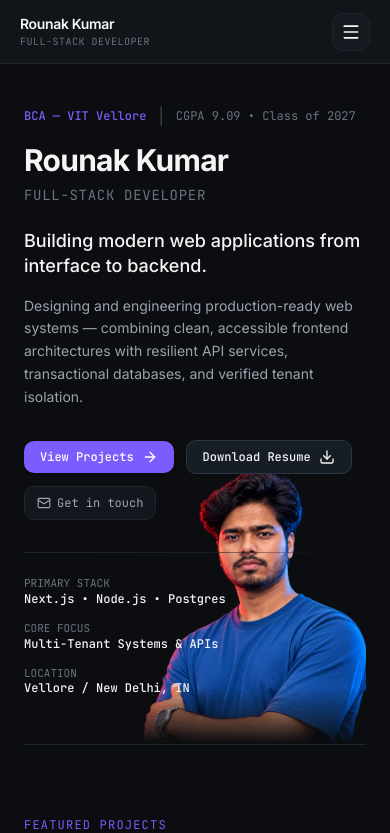
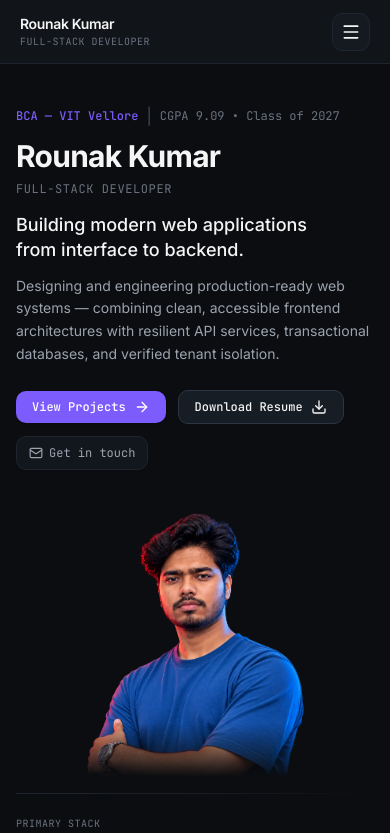
Before and after one commit to gh-raunil/Rounak-s-Portfolio, a Next.js app: page / in a window 390 px wide. Shown: the top 833 px of the page. Built offline with nearby package versions, Linux system fonts and the light colour scheme.

Commit message:
feat(hero): polish environmental red/blue studio lighting and mobile responsive hierarchy

```diff
--- a/components/layout/AppShell.tsx
+++ b/components/layout/AppShell.tsx
@@ -14,7 +14,7 @@ export default function AppShell({ children }: { children: React.ReactNode }) {
 
       {/* Main Content Area */}
       <div className="lg:pl-64 xl:pl-72 flex-1 flex flex-col transition-all">
-        <main className="flex-1 w-full max-w-5xl mx-auto px-6 sm:px-8 lg:px-12 pt-20 sm:pt-24 lg:pt-14 pb-16">
+        <main className="flex-1 w-full max-w-5xl mx-auto px-4 sm:px-6 md:px-8 lg:px-12 pt-20 sm:pt-24 lg:pt-14 pb-16">
           {children}
         </main>
         <Footer />
--- a/components/projects/PetProtocolsWalkthrough.tsx
+++ b/components/projects/PetProtocolsWalkthrough.tsx
@@ -128,9 +128,9 @@ export default function PetProtocolsWalkthrough() {
         </div>
       </div>
 
-      {/* Step Selector Tabs */}
-      <div className="flex items-center justify-between gap-2 overflow-x-auto pb-1 scrollbar-none">
-        <div className="flex items-center gap-1.5 sm:gap-2">
+      {/* Step Selector Tabs & Navigation Controls */}
+      <div className="flex items-center justify-between gap-2.5">
+        <div className="flex items-center gap-1.5 sm:gap-2 overflow-x-auto pb-1 scrollbar-none flex-1 min-w-0">
           {STEPS.map((step, idx) => {
             const isActive = idx === activeStepIndex;
             return (
@@ -138,7 +138,7 @@ export default function PetProtocolsWalkthrough() {
                 key={step.id}
                 type="button"
                 onClick={() => setActiveStepIndex(idx)}
-                className={`flex items-center gap-1.5 px-3 py-1.5 rounded-lg text-xs font-mono transition-all cursor-pointer whitespace-nowrap ${
+                className={`flex items-center gap-1.5 px-3 py-1.5 rounded-lg text-xs font-mono transition-all cursor-pointer whitespace-nowrap shrink-0 ${
                   isActive
                     ? "bg-[var(--accent)] text-white font-medium shadow-sm"
                     : "bg-[var(--bg-subtle)] text-[var(--text-secondary)] hover:text-[var(--text-primary)] hover:bg-[var(--card-hover)] border border-[var(--border-subtle)]"
@@ -159,7 +159,7 @@ export default function PetProtocolsWalkthrough() {
         </div>
 
         {/* Previous / Next Controls */}
-        <div className="flex items-center gap-1 shrink-0 ml-2">
+        <div className="flex items-center gap-1 shrink-0">
           <button
             type="button"
             onClick={handlePrev}
--- a/components/sections/Hero.tsx
+++ b/components/sections/Hero.tsx
@@ -8,36 +8,36 @@ export default function Hero() {
   return (
     <section
       aria-label="Introduction & Overview"
-      className="relative pt-6 sm:pt-2 lg:pt-4 pb-12 sm:pb-16 lg:pb-20 border-b border-[var(--border-subtle)] overflow-hidden lg:min-h-[580px] xl:min-h-[640px]"
+      className="relative pt-6 sm:pt-8 lg:pt-10 pb-12 sm:pb-16 lg:pb-20 border-b border-[var(--border-subtle)] overflow-hidden lg:min-h-[580px] xl:min-h-[640px]"
     >
       {/* Layer 2: Subtle Studio Environmental Lighting (Warm Red from Left, Cool Blue from Right) */}
       <div
         aria-hidden="true"
         className="pointer-events-none select-none absolute inset-0 -z-10 overflow-hidden"
       >
-        {/* Left Warm / Red Studio Light — Soft diffused crimson wash illuminating from the left */}
+        {/* Left Warm / Red Studio Light — Soft diffused wash originating outside the viewport on the left */}
         <div
-          className="absolute -left-[20%] sm:-left-[12%] lg:left-[0%] top-[15%] sm:top-[12%] w-[280px] sm:w-[440px] lg:w-[620px] h-[280px] sm:h-[440px] lg:h-[620px] rounded-full bg-[radial-gradient(circle,rgba(225,29,72,0.04)_0%,rgba(225,29,72,0.015)_45%,transparent_75%)] dark:bg-[radial-gradient(circle,rgba(225,29,72,0.10)_0%,rgba(225,29,72,0.03)_50%,transparent_75%)] blur-[60px] sm:blur-[90px] lg:blur-[120px]"
+          className="absolute -left-[180px] sm:-left-[240px] lg:-left-[280px] top-[12%] sm:top-[8%] lg:top-[5%] w-[420px] sm:w-[580px] lg:w-[760px] h-[420px] sm:h-[580px] lg:h-[760px] rounded-full bg-[radial-gradient(circle_at_30%_50%,rgba(225,29,72,0.035)_0%,rgba(225,29,72,0.012)_45%,transparent_70%)] dark:bg-[radial-gradient(circle_at_30%_50%,rgba(225,29,72,0.09)_0%,rgba(225,29,72,0.025)_50%,transparent_70%)] blur-[70px] sm:blur-[100px] lg:blur-[130px]"
         />
 
-        {/* Right Cool / Blue Studio Light — Soft diffused blue wash illuminating from the right */}
+        {/* Right Cool / Blue Studio Light — Soft diffused wash originating outside the viewport on the right */}
         <div
-          className="absolute -right-[15%] sm:-right-[8%] lg:right-[-2%] top-[10%] sm:top-[6%] w-[300px] sm:w-[460px] lg:w-[640px] h-[300px] sm:h-[460px] lg:h-[640px] rounded-full bg-[radial-gradient(circle,rgba(37,99,235,0.045)_0%,rgba(37,99,235,0.016)_45%,transparent_75%)] dark:bg-[radial-gradient(circle,rgba(37,99,235,0.12)_0%,rgba(37,99,235,0.035)_50%,transparent_75%)] blur-[60px] sm:blur-[90px] lg:blur-[120px]"
+          className="absolute -right-[180px] sm:-right-[240px] lg:-right-[260px] top-[15%] sm:top-[6%] lg:top-[2%] w-[440px] sm:w-[600px] lg:w-[780px] h-[440px] sm:h-[600px] lg:h-[780px] rounded-full bg-[radial-gradient(circle_at_70%_50%,rgba(37,99,235,0.04)_0%,rgba(37,99,235,0.015)_45%,transparent_70%)] dark:bg-[radial-gradient(circle_at_70%_50%,rgba(37,99,235,0.11)_0%,rgba(37,99,235,0.03)_50%,transparent_70%)] blur-[70px] sm:blur-[100px] lg:blur-[130px]"
         />
       </div>
 
-      {/* Layer 3: Large Transparent Portrait Cutout (Integrated Hero Canvas Layer, Sized to Prevent Cropping) */}
+      {/* Layer 3: Desktop Large Transparent Portrait Cutout (Approved Desktop Composition: Behind/Within Hero Right) */}
       <div
         aria-hidden="true"
-        className="pointer-events-none select-none absolute right-[-10px] sm:right-0 lg:right-2 xl:right-6 bottom-0 z-[1] flex items-end justify-end"
+        className="hidden lg:flex pointer-events-none select-none absolute right-[-10px] lg:right-2 xl:right-6 bottom-0 z-[1] items-end justify-end"
       >
-        <div className="relative w-[240px] sm:w-[310px] md:w-[380px] lg:w-[460px] xl:w-[520px] aspect-[1162/1353] [mask-image:linear-gradient(to_bottom,black_80%,transparent_100%)] [-webkit-mask-image:linear-gradient(to_bottom,black_80%,transparent_100%)]">
+        <div className="relative w-[460px] xl:w-[520px] aspect-[1162/1353] [mask-image:linear-gradient(to_bottom,black_80%,transparent_100%)] [-webkit-mask-image:linear-gradient(to_bottom,black_80%,transparent_100%)]">
           <Image
             src="/Image_no_bg.png"
             alt="Rounak Kumar — Full-Stack Developer portrait"
             fill
             priority
-            sizes="(max-width: 640px) 240px, (max-width: 768px) 380px, (max-width: 1024px) 460px, 520px"
+            sizes="520px"
             className="object-contain object-bottom"
           />
         </div>
@@ -45,8 +45,8 @@ export default function Hero() {
 
       {/* Layer 4: Foreground Hero Content & Interactive Elements */}
       <div className="relative z-10 max-w-xl lg:max-w-2xl flex flex-col justify-center">
-        {/* Credential Status */}
-        <div className="flex flex-wrap items-center gap-3 mb-4">
+        {/* Credential Status (wraps naturally on narrow viewports) */}
+        <div className="flex flex-wrap items-center gap-2 sm:gap-3 mb-3 sm:mb-4">
           <span className="font-mono text-xs font-medium text-[var(--accent)]">
             BCA — VIT Vellore
           </span>
@@ -60,21 +60,23 @@ export default function Hero() {
         <h1 className="text-3xl sm:text-4xl lg:text-5xl font-bold tracking-tight text-[var(--text-primary)] leading-[1.1] mb-2">
           {siteConfig.name}
         </h1>
-        <p className="font-mono text-sm sm:text-base tracking-wider text-[var(--text-muted)] uppercase mb-6">
+        <p className="font-mono text-xs sm:text-sm md:text-base tracking-wider text-[var(--text-muted)] uppercase mb-4 sm:mb-6">
           {siteConfig.title}
         </p>
 
-        {/* Core Technical Statement */}
-        <p className="text-lg sm:text-xl text-[var(--text-primary)] font-medium leading-snug mb-4 max-w-xl">
-          {siteConfig.tagline}
+        {/* Core Technical Statement (Intentional clean 2-line break on mobile) */}
+        <p className="text-lg sm:text-xl text-[var(--text-primary)] font-medium leading-snug mb-3 sm:mb-4 max-w-xl [text-wrap:balance]">
+          <span className="block sm:inline">Building modern web applications </span>
+          <span className="block sm:inline">from interface to backend.</span>
         </p>
 
-        <p className="text-sm sm:text-base text-[var(--text-secondary)] leading-relaxed mb-8 max-w-xl">
+        {/* Supporting description */}
+        <p className="text-sm sm:text-base text-[var(--text-secondary)] leading-relaxed mb-6 sm:mb-8 max-w-xl">
           Designing and engineering production-ready web systems — combining clean, accessible frontend architectures with resilient API services, transactional databases, and verified tenant isolation.
         </p>
 
         {/* Call to Actions */}
-        <div className="relative z-20 flex flex-wrap items-center gap-3 sm:gap-4 mb-8">
+        <div className="relative z-20 flex flex-wrap items-center gap-3 sm:gap-4 mb-6 sm:mb-8">
           <Button
             href="/projects"
             variant="primary"
@@ -103,23 +105,50 @@ export default function Hero() {
           </Link>
         </div>
 
-        {/* Quick Technical Specs Row */}
+        {/* Layer 3-Mobile: Unobstructed Mobile Portrait (Flows naturally between CTAs and Specs on mobile viewports) */}
+        <div
+          aria-hidden="true"
+          className="lg:hidden relative z-[1] mx-auto my-4 sm:my-6 w-[230px] sm:w-[280px] aspect-[1162/1353] [mask-image:linear-gradient(to_bottom,black_80%,transparent_100%)] [-webkit-mask-image:linear-gradient(to_bottom,black_80%,transparent_100%)] pointer-events-none select-none"
+        >
+          <Image
+            src="/Image_no_bg.png"
+            alt="Rounak Kumar — Full-Stack Developer portrait"
+            fill
+            priority
+            sizes="(max-width: 640px) 230px, 280px"
+            className="object-contain object-bottom"
+          />
+        </div>
+
+        {/* Quick Technical Specs Row (Part 17: Clean spacing, no giant boxes, responsive layout) */}
         <div className="relative pt-6 grid grid-cols-1 sm:grid-cols-3 gap-3.5 sm:gap-4 text-xs font-mono max-w-xl lg:max-w-2xl">
           <div
             aria-hidden="true"
             className="pointer-events-none absolute top-0 left-0 right-0 sm:right-24 h-px bg-gradient-to-r from-[var(--border-subtle)] via-[var(--border-subtle)]/70 to-transparent"
           />
-          <div>
-            <span className="text-[var(--text-muted)] block text-[11px]">PRIMARY STACK</span>
-            <span className="text-[var(--text-primary)] font-medium">Next.js • Node.js • Postgres</span>
+          <div className="space-y-0.5">
+            <span className="text-[var(--text-muted)] block text-[10px] sm:text-[11px] tracking-wider uppercase">
+              PRIMARY STACK
+            </span>
+            <span className="text-[var(--text-primary)] font-medium text-xs">
+              Next.js · Node.js · PostgreSQL
+            </span>
           </div>
-          <div>
-            <span className="text-[var(--text-muted)] block text-[11px]">CORE FOCUS</span>
-            <span className="text-[var(--text-primary)] font-medium">Multi-Tenant Systems & APIs</span>
+          <div className="space-y-0.5">
+            <span className="text-[var(--text-muted)] block text-[10px] sm:text-[11px] tracking-wider uppercase">
+              CORE FOCUS
+            </span>
+            <span className="text-[var(--text-primary)] font-medium text-xs">
+              Multi-Tenant Systems & APIs
+            </span>
           </div>
-          <div>
-            <span className="text-[var(--text-muted)] block text-[11px]">LOCATION</span>
-            <span className="text-[var(--text-primary)] font-medium">Vellore / New Delhi, IN</span>
+          <div className="space-y-0.5">
+            <span className="text-[var(--text-muted)] block text-[10px] sm:text-[11px] tracking-wider uppercase">
+              LOCATION
+            </span>
+            <span className="text-[var(--text-primary)] font-medium text-xs">
+              Vellore / New Delhi, IN
+            </span>
           </div>
         </div>
       </div>
```
